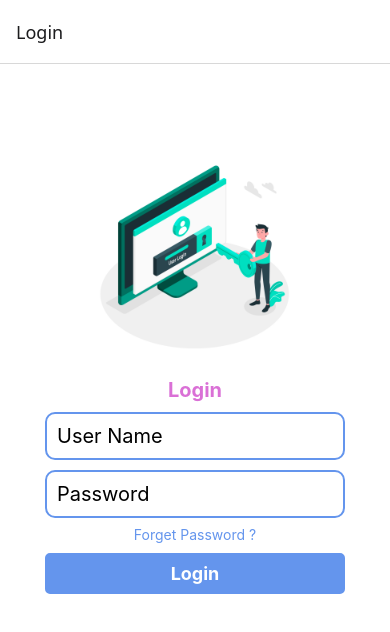
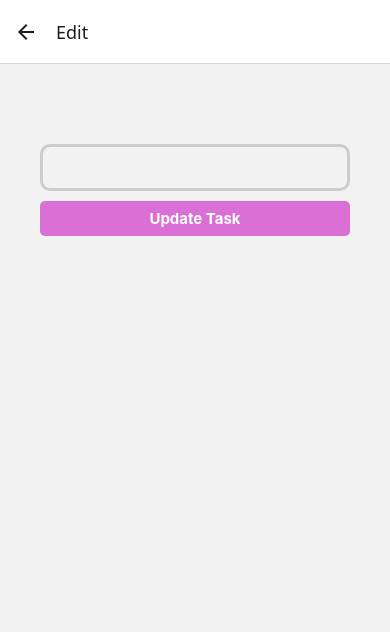
Before and after one commit to sanjay-sk-99/todo-native, a React Native app in the folder todo/: screen /Edit in a window 390 px wide. Shown: the top 632 px of the page. Built offline with nearby package versions, Linux system fonts and the light colour scheme.

Commit message:
feat:state-managed-using-useContext

```diff
--- a/todo/App.jsx
+++ b/todo/App.jsx
@@ -8,15 +8,19 @@ import Home from "./src/tabs/Home";
 import ForgetPass from "./src/screens/ForgetPass";
 import Profile from "./src/tabs/Profile";
 import Action from "./src/screens/Action";
+import EditScreen from "./src/screens/EditScreen";
 //import images
 import home from "./assets/home.png";
 import profile from "./assets/profile.png";
+//import context
+import TodoContext from "./src/context/TodoContext";
+
 
 export default function App() {
   const Stack = createNativeStackNavigator();
 
   return (
-    <>
+    <TodoContext>
       <NavigationContainer>
         <Stack.Navigator>
           <Stack.Screen
@@ -38,11 +42,14 @@ export default function App() {
             <Stack.Screen
             name="Action"
             component={Action}
-            // options={{ headerShown: false }}
+          />
+          <Stack.Screen
+          name="Edit"
+          component={EditScreen}
           />
         </Stack.Navigator>
       </NavigationContainer>
-    </>
+    </TodoContext>
   );
 }
 
--- a/todo/package.json
+++ b/todo/package.json
@@ -13,13 +13,14 @@
     "@react-navigation/native": "^7.1.14",
     "@react-navigation/native-stack": "^7.3.21",
     "expo": "~53.0.20",
+    "expo-camera": "~16.1.11",
+    "expo-image-picker": "~16.1.4",
     "expo-status-bar": "~2.2.3",
     "react": "19.0.0",
     "react-native": "0.79.5",
     "react-native-safe-area-context": "5.4.0",
     "react-native-screens": "~4.11.1",
-    "expo-camera": "~16.1.11",
-    "expo-image-picker": "~16.1.4"
+    "react-native-vector-icons": "^10.3.0"
   },
   "devDependencies": {
     "@babel/core": "^7.20.0"
--- /dev/null
+++ b/todo/src/context/TodoContext.jsx
@@ -0,0 +1,18 @@
+import { createContext, useState } from "react";
+
+export const todoContext = createContext();
+
+const TodoContext = ({ children }) => {
+  const [task, setTask] = useState("");
+  const [allTask, setAllTask] = useState([]);
+  const [editIndex, setEditIndex] = useState(null);
+  return (
+    <todoContext.Provider
+      value={{ task, setTask, allTask, setAllTask, editIndex, setEditIndex }}
+    >
+      {children}
+    </todoContext.Provider>
+  );
+};
+
+export default TodoContext;
--- a/todo/src/screens/Action.jsx
+++ b/todo/src/screens/Action.jsx
@@ -1,22 +1,42 @@
 import { StyleSheet, Text, View, TouchableOpacity } from "react-native";
-import React from "react";
+import { useContext, useState } from "react";
+import { CommonActions } from "@react-navigation/native";
+import { todoContext } from "../context/TodoContext";
 
-const Action = ({ route }) => {
-  const { taskname } = route.params;
+
+const Action = ({ navigation }) => {
+  //access state from context api
+  const { allTask, setAllTask, editIndex, setEditIndex } =
+    useContext(todoContext);
+
+  //store the task name for deleting
+  const taskname = allTask[editIndex];
+
+  //handle delete function
+  const handleDelete = (taskname) => {
+    const filterTask = allTask.filter((task) => task != taskname);
+    setAllTask(filterTask);
+    //after deleting navigate to home screen
+    navigation.dispatch(
+      CommonActions.reset({
+        index: 0,
+        routes: [{ name: "HomeTab" }],
+      })
+    );
+  };
   return (
     <View style={styles.container}>
-
       <Text style={styles.title}>Actions</Text>
 
-      <View style={styles.taskcontainer}>
+      <View style={[styles.taskcontainer]}>
         <View>
           <Text style={styles.text}>{taskname}</Text>
         </View>
-        <View style={{flexDirection:'row'}}>
-          <TouchableOpacity>
+        <View style={{ flexDirection: "row" }}>
+          <TouchableOpacity onPress={() => navigation.navigate("Edit")}>
             <Text style={styles.editbtn}>Edit</Text>
           </TouchableOpacity>
-          <TouchableOpacity>
+          <TouchableOpacity onPress={() => handleDelete(taskname)}>
             <Text style={styles.deletebtn}>Delete</Text>
           </TouchableOpacity>
         </View>
@@ -36,12 +56,12 @@ const styles = StyleSheet.create({
   taskcontainer: {
     flexDirection: "row",
     justifyContent: "space-between",
-    alignItems:'center',
-    height:60,
-    width:300,
-    paddingHorizontal:10,
-    borderRadius:8,
-    backgroundColor:'#fff',
+    alignItems: "center",
+    height: 60,
+    width: 300,
+    paddingHorizontal: 10,
+    borderRadius: 8,
+    backgroundColor: "#fff",
     shadowColor: "#000",
     shadowOffset: { width: 0, height: 2 },
     shadowOpacity: 0.2,
--- /dev/null
+++ b/todo/src/screens/EditScreen.jsx
@@ -0,0 +1,74 @@
+import {
+  StyleSheet,
+  Text,
+  View,
+  TouchableOpacity,
+  TextInput,
+} from "react-native";
+import { useContext, useState } from "react";
+import { CommonActions } from "@react-navigation/native";
+import { todoContext } from "../context/TodoContext";
+
+const EditScreen = ({ navigation }) => {
+  //access state from context api
+  const { allTask, setAllTask, editIndex, setEditIndex } =
+    useContext(todoContext);
+
+  //store the task name for editing
+  const taskname = allTask[editIndex];
+  const [task, setTask] = useState(taskname);
+
+  const updateTask = () => {
+    allTask[editIndex] = task;
+    navigation.dispatch(
+      CommonActions.reset({
+        index: 0,
+        routes: [{ name: "HomeTab" }],
+      })
+    );
+  };
+
+  return (
+    <View style={styles.container}>
+      <TextInput
+        style={styles.input}
+        value={task}
+        onChangeText={(text) => setTask(text)}
+      />
+      <TouchableOpacity style={styles.addbtn} onPress={updateTask}>
+        <Text style={styles.addbtntext}>Update Task</Text>
+      </TouchableOpacity>
+    </View>
+  );
+};
+
+export default EditScreen;
+
+const styles = StyleSheet.create({
+  container: {
+    flex: 1,
+    padding: 40,
+    marginTop: 40,
+  },
+  addbtn: {
+    backgroundColor: "#DA70D6",
+    padding: 8,
+    borderRadius: 5,
+    marginBottom: 5,
+  },
+  addbtntext: {
+    color: "#fff",
+    fontWeight: "bold",
+    textAlign: "center",
+    fontSize: 15,
+  },
+  input: {
+    borderWidth: 3,
+    borderColor: "#ccc",
+    padding: 10,
+    marginBottom: 10,
+    borderRadius: 10,
+    fontSize: 18,
+    textAlign: "center",
+  },
+});
--- a/todo/src/tabs/Home.jsx
+++ b/todo/src/tabs/Home.jsx
@@ -1,4 +1,4 @@
-import { useState } from "react";
+import { useState, useContext } from "react";
 import {
   FlatList,
   StyleSheet,
@@ -7,41 +7,24 @@ import {
   TouchableOpacity,
   View,
 } from "react-native";
+import { todoContext } from "../context/TodoContext";
 
 export default function Home({ navigation }) {
-  const [task, setTask] = useState("");
-  const [allTask, setAllTask] = useState([]);
-  const [editIndex, setEditIndex] = useState(null);
+  const { task, setTask, allTask, setAllTask, editIndex, setEditIndex } =
+    useContext(todoContext);
+    const [error,setError]=useState("")
 
   //handle adding the new task and edit existing task
   const handleTask = () => {
     if (task) {
-      if (editIndex !== null) {
-        const updateTasks = [...allTask];
-        updateTasks[editIndex] = task;
-        setAllTask(updateTasks);
-        setEditIndex(null);
-      } else {
         setAllTask([...allTask, task]);
-      }
+        setError("")
       setTask("");
+    }else{
+      setError("Please Enter the Todo")
     }
   };
 
-  //handle delete function
-  const handleDelete = (index) => {
-    const filterTask = allTask.filter((_, i) => i != index);
-    setAllTask(filterTask);
-    setTask("");
-    setEditIndex(null);
-  };
-
-  //edit index function
-  const handleEditIndex = (index) => {
-    const edittask = allTask[index];
-    setTask(edittask);
-    setEditIndex(index);
-  };
 
   //maped for flatlist
   const mapedTask = allTask.map((task, i) => ({
@@ -56,18 +39,17 @@ export default function Home({ navigation }) {
       <View style={styles.taskcontainer}>
         <TouchableOpacity
           style={styles.tasklist}
-          onPress={() =>
-            navigation.navigate("Action", {
-              taskname: item.task,
-            })
-          }
+          onPress={() => {
+            setEditIndex(item.index);
+            navigation.navigate("Action");
+          }}
         >
           <Text style={styles.taskitem}>{item.task}</Text>
         </TouchableOpacity>
       </View>
     );
   };
-  //console.log(allTask);
+
   return (
     <View style={styles.container}>
       <Text style={styles.text}>Sanjay's Todo </Text>
@@ -78,10 +60,9 @@ export default function Home({ navigation }) {
         value={task}
         onChangeText={(text) => setTask(text)}
       />
+      {error && <Text style={styles.error}>{error}</Text>}
       <TouchableOpacity style={styles.addbtn} onPress={handleTask}>
-        <Text style={styles.addbtntext}>
-          {editIndex !== null ? "Update Task" : "Add Task"}
-        </Text>
+        <Text style={styles.addbtntext}>Add Task</Text>
       </TouchableOpacity>
 
       <FlatList
@@ -96,7 +77,8 @@ export default function Home({ navigation }) {
 const styles = StyleSheet.create({
   container: {
     flex: 1,
-    padding: 40,
+    paddingTop: 40,
+    paddingHorizontal:40,
     marginTop: 40,
   },
   text: {
@@ -150,4 +132,8 @@ const styles = StyleSheet.create({
   taskitem: {
     fontSize: 18,
   },
+  error:{
+    color:'red',
+    marginBottom:5,
+  }
 });
```
Also changed, not shown: todo/src/screens/Login.jsx (+7 -10 lines), 1 other file (tests, documents, lock files or other folders).
